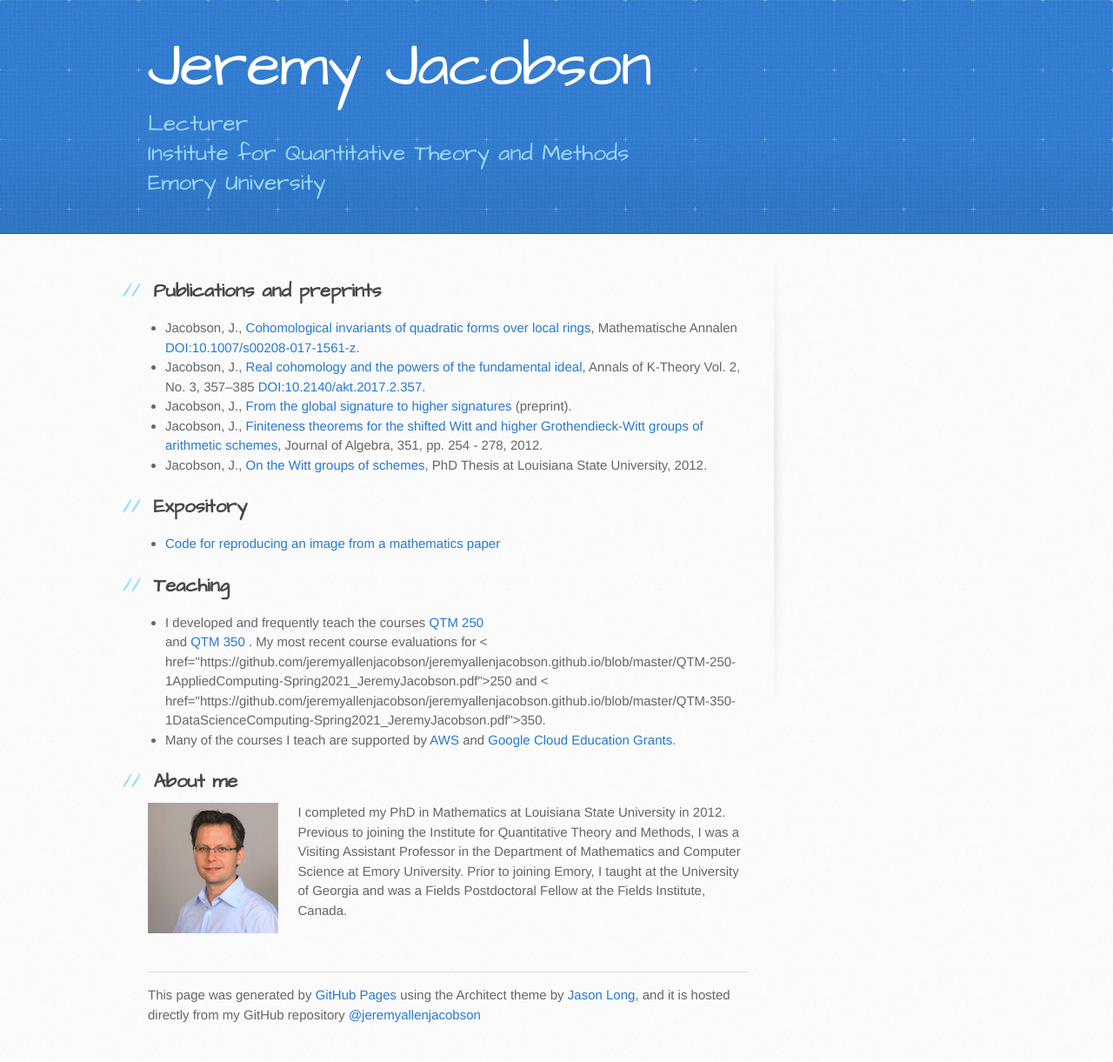
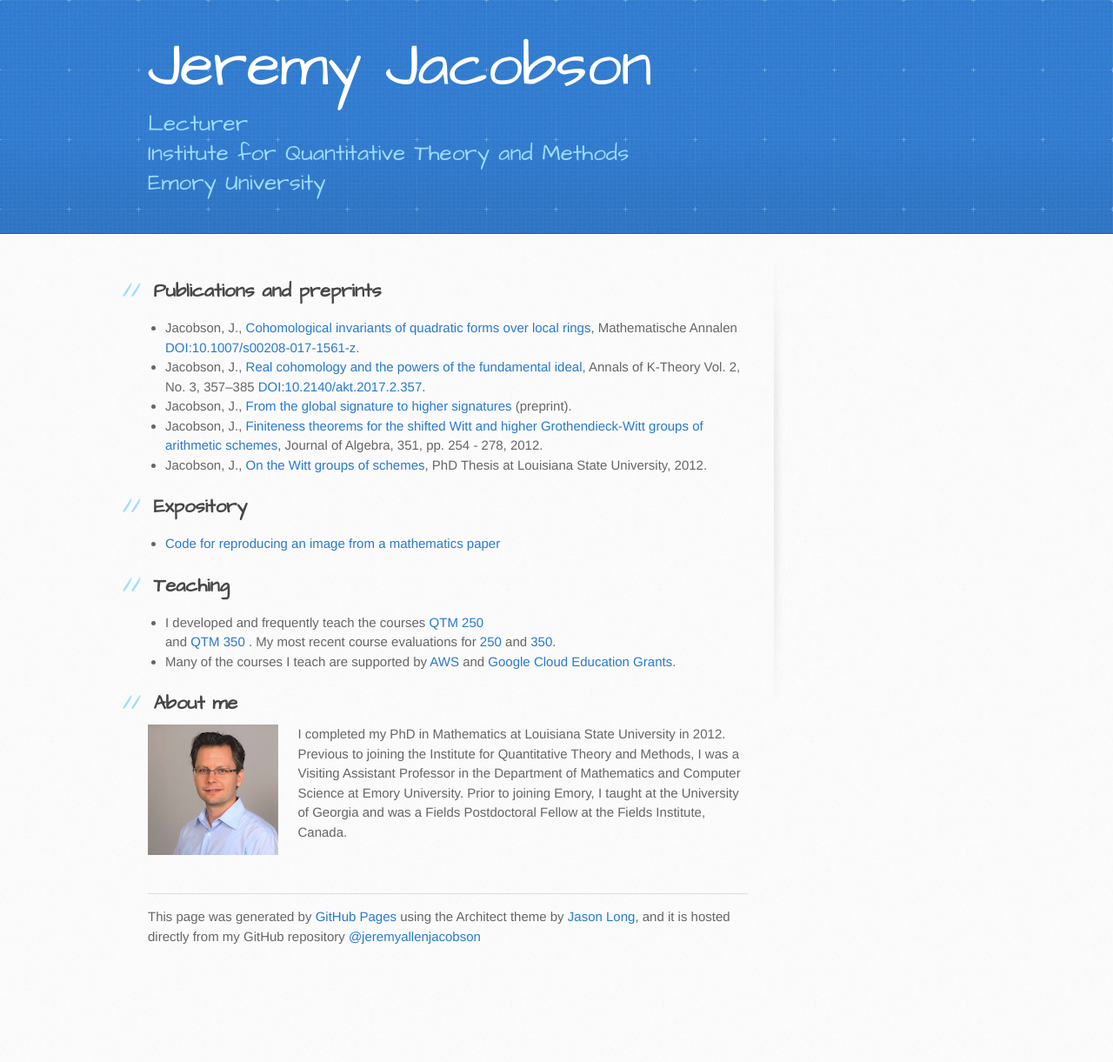
Before and after one commit to jeremyallenjacobson/jeremyallenjacobson.github.io, a Jekyll site: the page index.html, which Jekyll copies as it is, in a window 1280 px wide. Shown: the whole page at 87% size. Built offline with Jekyll 4.4.1, drawn with Linux system fonts in a browser that asks for light colours; after the commit the page ends 1131 px from its top, so only the background shows below that; some of the changed lines change nothing that is shown.

Commit message:
Added missing a

```diff
--- a/index.html
+++ b/index.html
@@ -54,7 +54,7 @@
 <a id="teaching" class="anchor" href="#teaching" aria-hidden="true"><span aria-hidden="true" class="octicon octicon-link"></span></a>Teaching</h3>
 
 <ul>
-<li> I developed and frequently teach the courses <a href="https://github.com/emory-qtm/qtm250"> QTM 250 </a></li> and <a href="https://github.com/jeremyallenjacobson/qtm350"> QTM 350 </a></li>. My most recent course evaluations for < href="https://github.com/jeremyallenjacobson/jeremyallenjacobson.github.io/blob/master/QTM-250-1AppliedComputing-Spring2021_JeremyJacobson.pdf">250</a></li> and < href="https://github.com/jeremyallenjacobson/jeremyallenjacobson.github.io/blob/master/QTM-350-1DataScienceComputing-Spring2021_JeremyJacobson.pdf">350</a></li>.
+<li> I developed and frequently teach the courses <a href="https://github.com/emory-qtm/qtm250"> QTM 250 </a></li> and <a href="https://github.com/jeremyallenjacobson/qtm350"> QTM 350 </a></li>. My most recent course evaluations for <a href="https://github.com/jeremyallenjacobson/jeremyallenjacobson.github.io/blob/master/QTM-250-1AppliedComputing-Spring2021_JeremyJacobson.pdf">250</a></li> and <a href="https://github.com/jeremyallenjacobson/jeremyallenjacobson.github.io/blob/master/QTM-350-1DataScienceComputing-Spring2021_JeremyJacobson.pdf">350</a></li>.
   <li> Many of the courses I teach are supported by <a href = "https://www.awseducate.com/"> AWS</a> and <a href = "https://cloud.google.com/edu/">Google Cloud Education Grants.</a></li>
 </ul>
 
```
